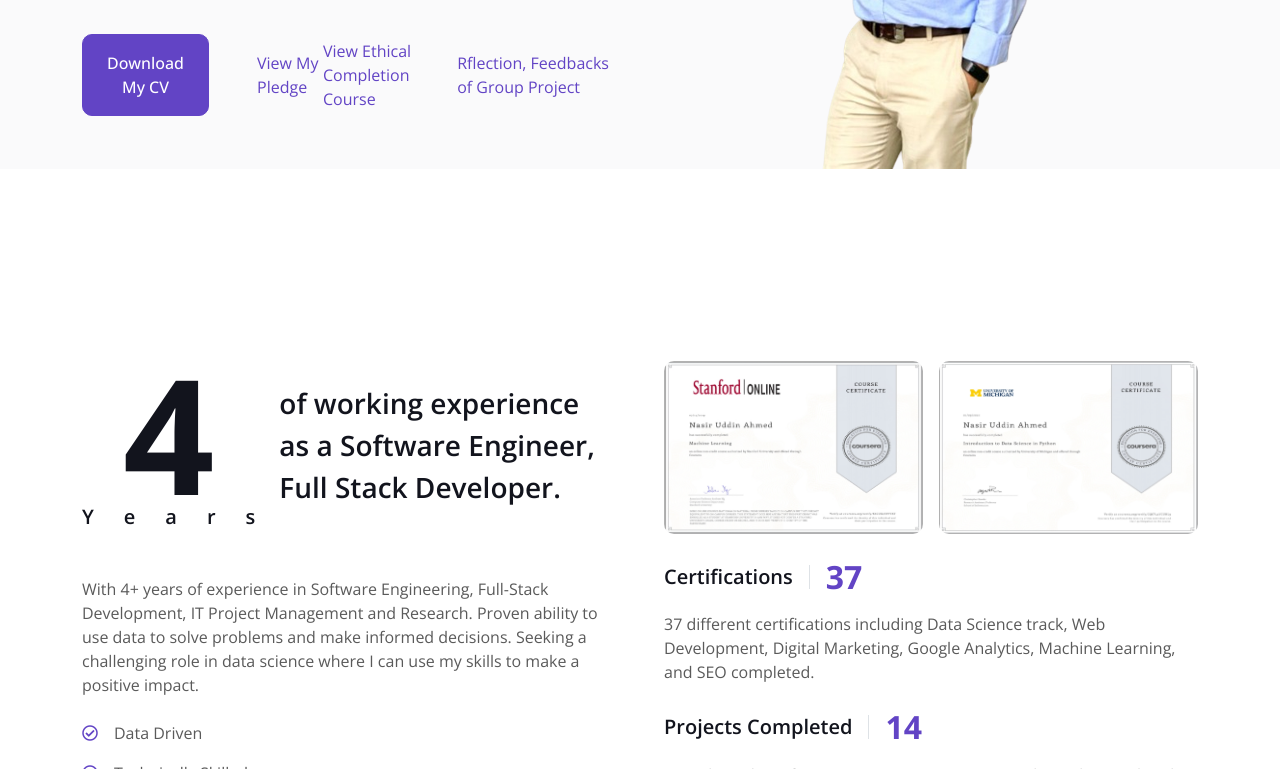
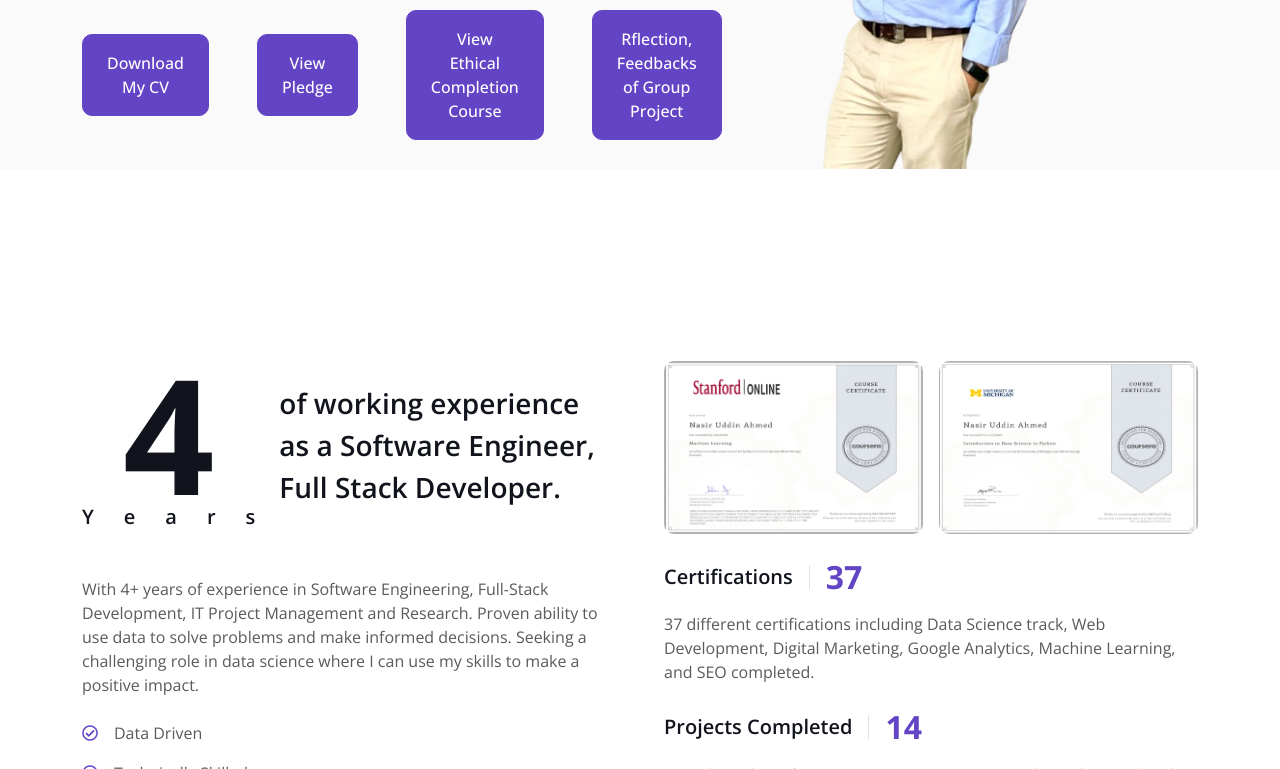
Before and after one commit to Turjo7/PODSP, a plain HTML site: page index.html in a window 1280 px wide. Shown: the part 331-1100 px from the top of the page. Drawn offline with nearby package versions, Linux system fonts and the light colour scheme.

Commit message:
Update index.html

```diff
--- a/index.html
+++ b/index.html
@@ -82,9 +82,9 @@
                     <div class="typed-text d-none">Data Scientist, Software Engineer, Using Data to Tell Stories that Matter</div>
                     <div class="d-flex align-items-center pt-5">
                         <a href="https://drive.google.com/file/d/1Bcm1hjaxKXf1ufQJ88zAyPt4rf7fHDm3/view?usp=sharing" class="btn btn-primary py-3 px-4 me-5" target="_blank">Download My CV</a>
-                        <a href="https://drive.google.com/file/d/19pHGQK_V30KLxAzINZLi-9f33sXPZ1Z4/view" target="_blank">View My Pledge</a>
-			<a href="https://drive.google.com/file/d/16BJtmYIfmsJ8epO7T35wrbe_B7_pbDMC/view?usp=sharing" target="_blank">View Ethical Completion Course</a>
-			 <a href="https://drive.google.com/file/d/1sOKThy8b76R-P4H20bMmABNQq-stlwEM/view?usp=sharing" target="_blank">Rflection, Feedbacks of Group Project</a>
+                        <a href="https://drive.google.com/file/d/19pHGQK_V30KLxAzINZLi-9f33sXPZ1Z4/view" class="btn btn-primary py-3 px-4 me-5" target="_blank">View Pledge</a>
+			<a href="https://drive.google.com/file/d/16BJtmYIfmsJ8epO7T35wrbe_B7_pbDMC/view?usp=sharing" class="btn btn-primary py-3 px-4 me-5" target="_blank">View Ethical Completion Course</a>
+			<a href="https://drive.google.com/file/d/1sOKThy8b76R-P4H20bMmABNQq-stlwEM/view?usp=sharing" class="btn btn-primary py-3 px-4 me-5" target="_blank">Rflection, Feedbacks of Group Project</a>
 
                     </div>
 
```
